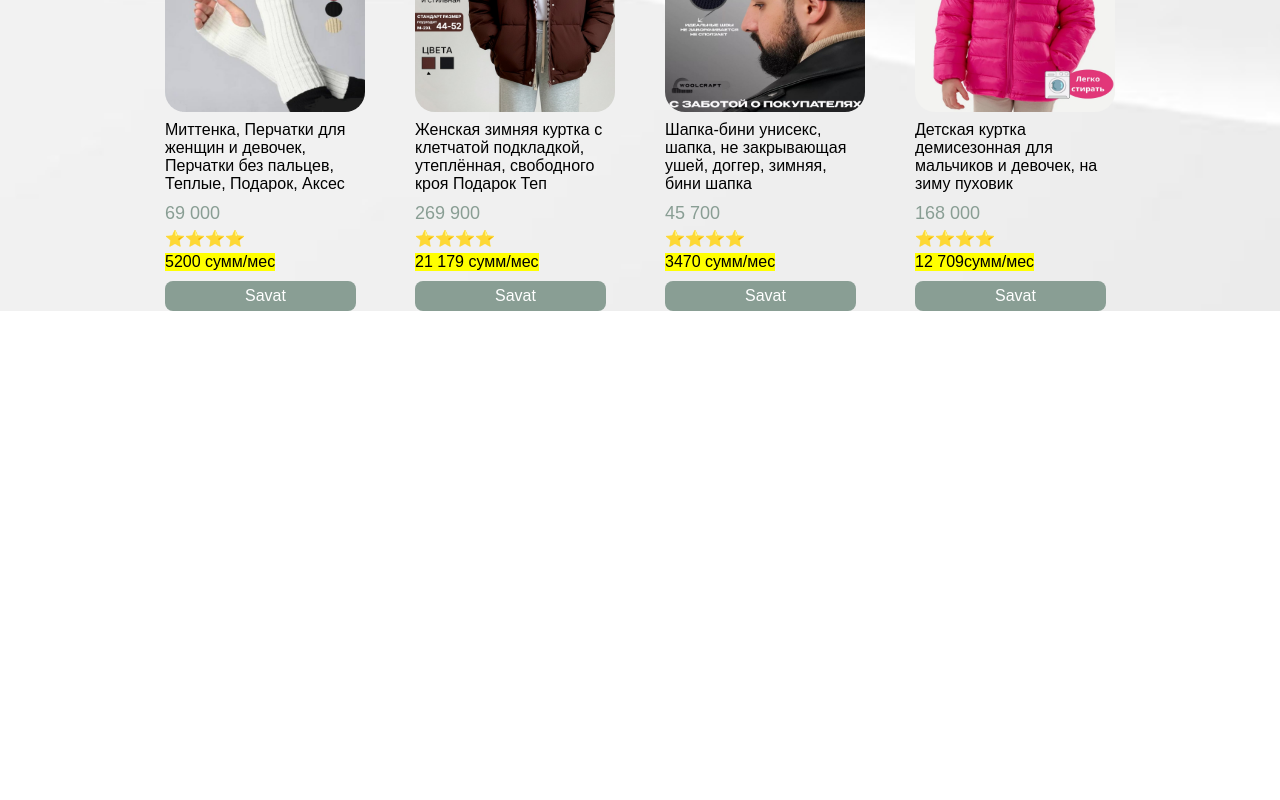
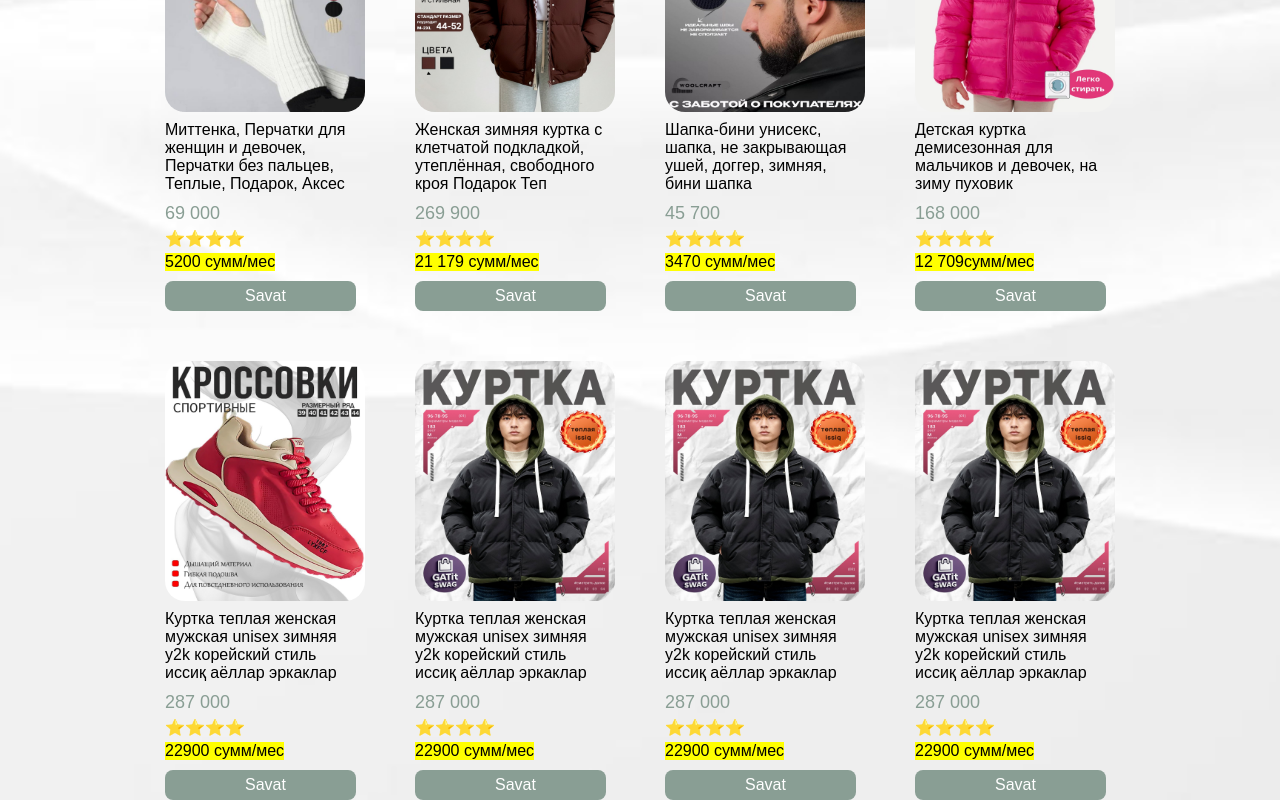
Before and after one commit to NoirMind/React-Js, a React (Vite) app in the folder React Lesson 3/: page / in a window 1280 px wide. Shown: the part 1505-2305 px from the top of the page. Before the commit the page ends 1816 px from the top, so only its background shows below. Built offline with nearby package versions, Linux system fonts and the light colour scheme; a web font is replaced by a local one.

Commit message:
Img added

```diff
--- a/React Lesson 3/src/Category.jsx
+++ b/React Lesson 3/src/Category.jsx
@@ -8,6 +8,7 @@ import kurtka5 from "./assets/img/kurtka5.jpg";
 import kurtka6 from "./assets/img/kurtka6.jpg";
 import kurtka7 from "./assets/img/kurtka7.jpg";
 import kurtka8 from "./assets/img/kurtka8.jpg";
+import kurtka9 from "./assets/img/kurtka9.jpg";
 
 function Category() {
   return (
@@ -76,6 +77,38 @@ function Category() {
             <mark shop-mark>12 709сумм/мес</mark>
             <button class="shopBtn"><i class="fa-solid fa-bag-shopping"></i>Savat</button>
         </div>
+         <div className="variant">
+            <img className='shop-img' src={kurtka9} alt="photo" style={{ width: "200px", height: "240px"}}/>
+            <p className='shop-p-second'>Куртка теплая женская мужская unisex зимняя y2k корейский стиль иссиқ аёллар эркаклар</p>
+            <p className='shop-p'>287 000</p>
+            <p>⭐⭐⭐⭐</p>
+            <mark shop-mark>22900 сумм/мес</mark>
+            <button class="shopBtn"><i class="fa-solid fa-bag-shopping"></i>Savat</button>
+        </div>
+         <div className="variant">
+            <img className='shop-img' src={kurtka} alt="photo" style={{ width: "200px", height: "240px"}}/>
+            <p className='shop-p-second'>Куртка теплая женская мужская unisex зимняя y2k корейский стиль иссиқ аёллар эркаклар</p>
+            <p className='shop-p'>287 000</p>
+            <p>⭐⭐⭐⭐</p>
+            <mark shop-mark>22900 сумм/мес</mark>
+            <button class="shopBtn"><i class="fa-solid fa-bag-shopping"></i>Savat</button>
+        </div>
+         <div className="variant">
+            <img className='shop-img' src={kurtka} alt="photo" style={{ width: "200px", height: "240px"}}/>
+            <p className='shop-p-second'>Куртка теплая женская мужская unisex зимняя y2k корейский стиль иссиқ аёллар эркаклар</p>
+            <p className='shop-p'>287 000</p>
+            <p>⭐⭐⭐⭐</p>
+            <mark shop-mark>22900 сумм/мес</mark>
+            <button class="shopBtn"><i class="fa-solid fa-bag-shopping"></i>Savat</button>
+        </div>
+         <div className="variant">
+            <img className='shop-img' src={kurtka} alt="photo" style={{ width: "200px", height: "240px"}}/>
+            <p className='shop-p-second'>Куртка теплая женская мужская unisex зимняя y2k корейский стиль иссиқ аёллар эркаклар</p>
+            <p className='shop-p'>287 000</p>
+            <p>⭐⭐⭐⭐</p>
+            <mark shop-mark>22900 сумм/мес</mark>
+            <button class="shopBtn"><i class="fa-solid fa-bag-shopping"></i>Savat</button>
+        </div>
     </div>
   )
 }
```
Also changed, not shown: React Lesson 3/src/assets/img/kurtka9.jpg (added).
